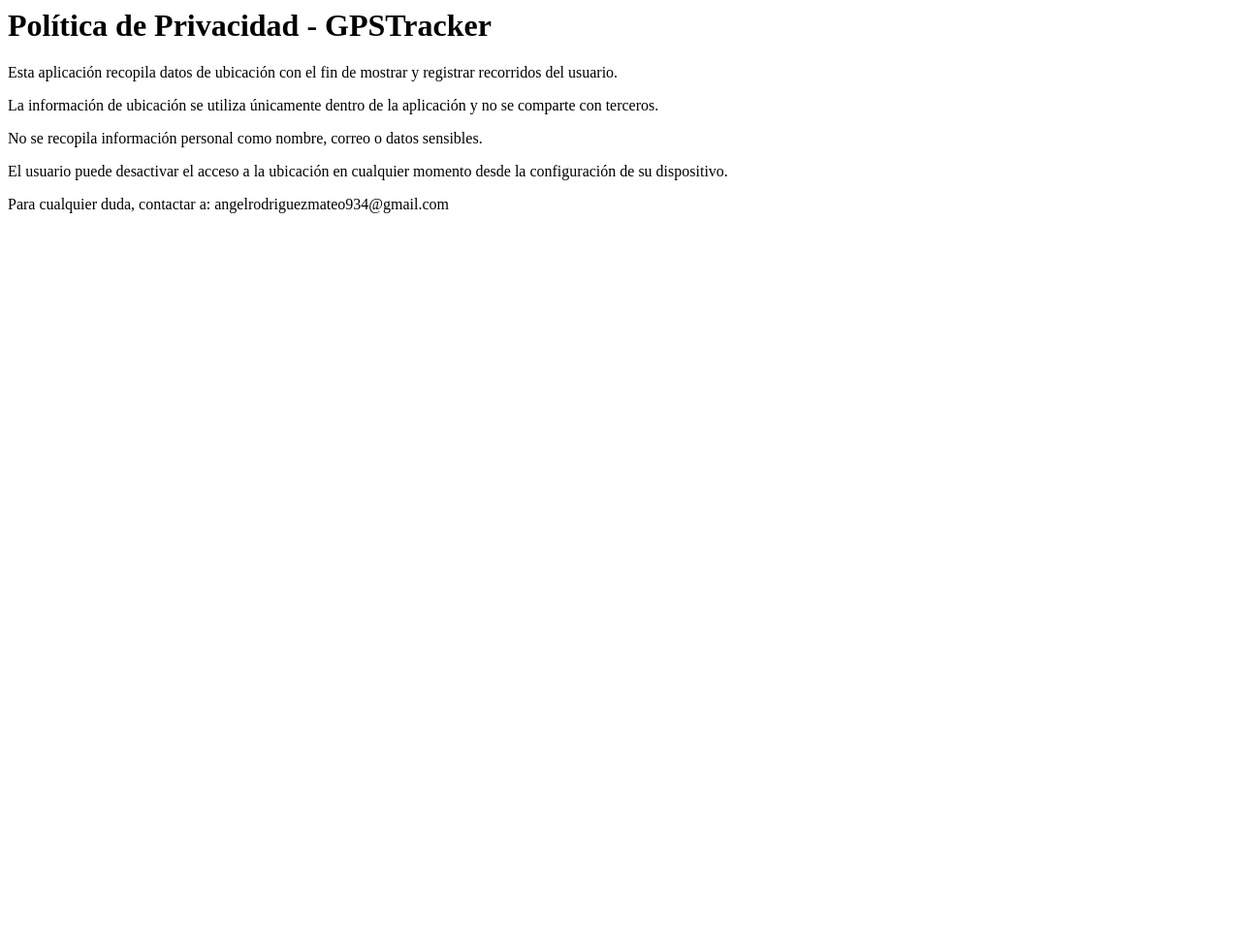
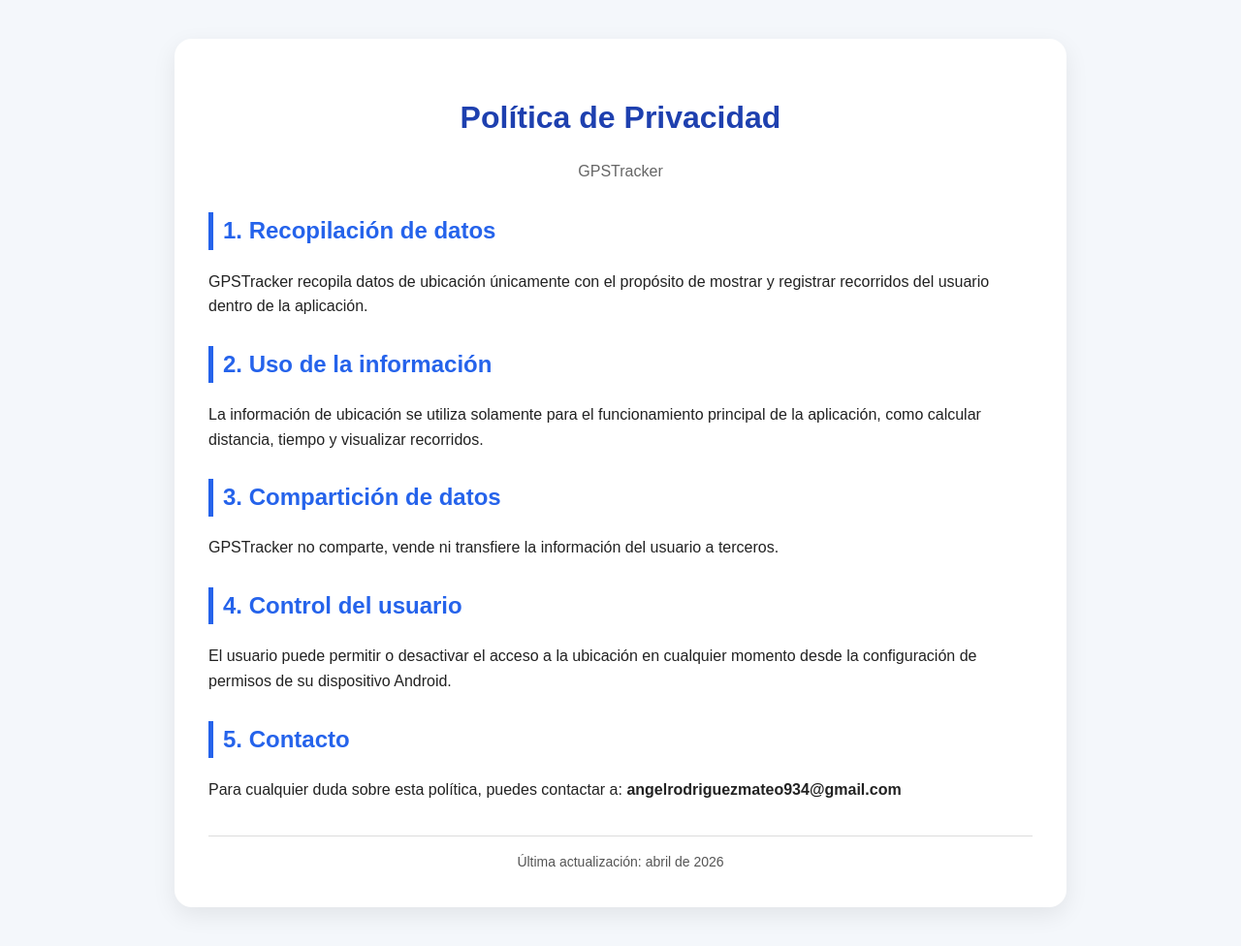
Before and after one commit to Angel-Arcr/gpstracker-privacy, a plain HTML site: page index.html in a window 1280 px wide. Shown: the whole page at 97% size. Before the commit the page ends 800 px from the top, so only its background shows below. Drawn offline with Linux system fonts and the light colour scheme.

Commit message:
Update index.html

```diff
--- a/index.html
+++ b/index.html
@@ -1,11 +1,100 @@
-<h1>Política de Privacidad - GPSTracker</h1>
+<!DOCTYPE html>
+<html lang="es">
+<head>
+  <meta charset="UTF-8">
+  <meta name="viewport" content="width=device-width, initial-scale=1.0">
+  <title>Política de Privacidad - GPSTracker</title>
+  <style>
+    body {
+      font-family: Arial, sans-serif;
+      background: #f4f7fb;
+      color: #222;
+      margin: 0;
+      padding: 0;
+      line-height: 1.6;
+    }
 
-<p>Esta aplicación recopila datos de ubicación con el fin de mostrar y registrar recorridos del usuario.</p>
+    .container {
+      max-width: 850px;
+      margin: 40px auto;
+      background: white;
+      padding: 35px;
+      border-radius: 18px;
+      box-shadow: 0 8px 25px rgba(0,0,0,0.08);
+    }
 
-<p>La información de ubicación se utiliza únicamente dentro de la aplicación y no se comparte con terceros.</p>
+    h1 {
+      color: #1e40af;
+      text-align: center;
+      margin-bottom: 10px;
+    }
 
-<p>No se recopila información personal como nombre, correo o datos sensibles.</p>
+    .subtitle {
+      text-align: center;
+      color: #666;
+      margin-bottom: 30px;
+    }
 
-<p>El usuario puede desactivar el acceso a la ubicación en cualquier momento desde la configuración de su dispositivo.</p>
+    h2 {
+      color: #2563eb;
+      border-left: 5px solid #2563eb;
+      padding-left: 10px;
+      margin-top: 28px;
+    }
 
-<p>Para cualquier duda, contactar a: angelrodriguezmateo934@gmail.com</p>
+    p {
+      font-size: 16px;
+    }
+
+    .footer {
+      margin-top: 35px;
+      padding-top: 15px;
+      border-top: 1px solid #ddd;
+      text-align: center;
+      color: #555;
+      font-size: 14px;
+    }
+  </style>
+</head>
+<body>
+
+  <div class="container">
+    <h1>Política de Privacidad</h1>
+    <p class="subtitle">GPSTracker</p>
+
+    <h2>1. Recopilación de datos</h2>
+    <p>
+      GPSTracker recopila datos de ubicación únicamente con el propósito de mostrar
+      y registrar recorridos del usuario dentro de la aplicación.
+    </p>
+
+    <h2>2. Uso de la información</h2>
+    <p>
+      La información de ubicación se utiliza solamente para el funcionamiento principal
+      de la aplicación, como calcular distancia, tiempo y visualizar recorridos.
+    </p>
+
+    <h2>3. Compartición de datos</h2>
+    <p>
+      GPSTracker no comparte, vende ni transfiere la información del usuario a terceros.
+    </p>
+
+    <h2>4. Control del usuario</h2>
+    <p>
+      El usuario puede permitir o desactivar el acceso a la ubicación en cualquier momento
+      desde la configuración de permisos de su dispositivo Android.
+    </p>
+
+    <h2>5. Contacto</h2>
+    <p>
+      Para cualquier duda sobre esta política, puedes contactar a:
+      <strong>angelrodriguezmateo934@gmail.com</strong>
+    </p>
+
+    <div class="footer">
+      Última actualización: abril de 2026
+    </div>
+  </div>
+
+</body>
+</html>
```
